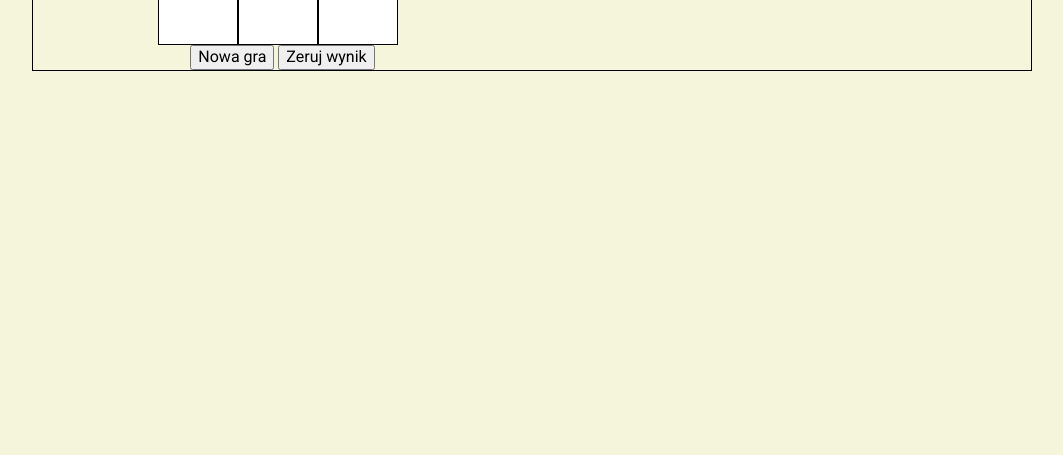
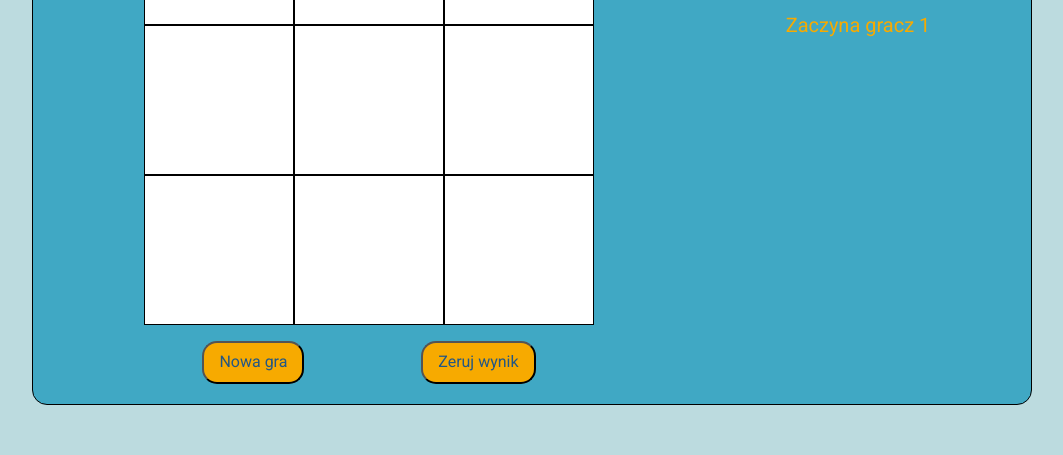
Before and after one commit to JakubM-I/tictactoe, a plain HTML site: page index.html in a window 1280 px wide. Shown: the part 345-800 px from the top of the page, without its empty margins (108-1171 px from the left). Drawn offline with nearby package versions, Linux system fonts and the light colour scheme.

Commit message:
Next style added

```diff
--- a/index.html
+++ b/index.html
@@ -30,8 +30,8 @@
                     <div class="gameField js-gameField" id="8"></div>
                 </div>
                 <div class="gameBoardButtons">
-                    <button class="gameBoardButtons__newGame js-newGameButton">Nowa gra</button>
-                    <button class="scoreResetButton__scoreReset js-scoreResetButton">Zeruj wynik</button>
+                    <button class="gameBoardButton gameBoardButtons__newGame js-newGameButton">Nowa gra</button>
+                    <button class="gameBoardButton scoreResetButton__scoreReset js-scoreResetButton">Zeruj wynik</button>
                 </div>
             </div>
             <div class="gameBoard__scoreTable">
--- a/style.css
+++ b/style.css
@@ -6,7 +6,11 @@ html{
     box-sizing: inherit;
 }
 body{
-    background-color: beige;
+    background-color: #bcdbdf;
+    height: 100vh;
+    display: flex;
+    align-items: center;
+    justify-content: center;
 }
 .tictactoeGame{
     font-family: 'Oswald', sans-serif;
@@ -15,45 +19,63 @@ body{
     max-width: 1000px;
     margin-inline: auto;
     border: 1px solid #000;
+    border-radius: 15px;
+    background: #40a8c4;
+    /* background: #a0bce6; */
 }
 
 .tictactoeGame__header{
     text-align: center;
     font-family: 'Oswald', sans-serif;
     font-size: 30px;
+    color: #f7aa00;
 }
 
 .gameWrapper{
     display: grid;
-    grid-template-columns: repeat(2, 1fr);
+    grid-template-columns: 2fr 1fr;
+    width: calc(100% - 20px);
+    margin-inline: auto;
+}
+
+@media screen and (max-width: 669px) {
+    .gameWrapper{
+        grid-template-columns: 1fr;
+    }
 }
 
 .gameBoardWrapper{
     display: flex;
     flex-direction: column;
     align-items: center;
+    padding: 20px;
 }
 .gameBoard{
-    width: 250px;
+    width: 100%;
+    max-width: 450px;
     display: flex;
     flex-wrap: wrap;
+    margin-block-end: 1rem;
 }
 
 .gameField{
+    flex: 1 0 33%;
     border: 1px solid #000;
     background: #fff;
-    width: 80px;
-    height: 80px;
+    font-weight: 700;
+    /* width: 50px;*/
+    height: auto;
     position: relative;
     font-size: 25px;
     text-transform: uppercase;
+    aspect-ratio: 1/1;
 }
 
 .gameField--circle::before{
     content: "o";
     color: #f04545;
-    width: 80px;
-    height: 80px;
+    width: 100%;
+    height: 100%;
     display: flex;
     align-items: center;
     justify-content: center;
@@ -62,17 +84,61 @@ body{
 .gameField--cross::before{
     content: "x";
     color: #3a3aef;
-    width: 80px;
-    height: 80px;
+    width: 100%;
+    height: 100%;
     display: flex;
     align-items: center;
     justify-content: center;
 }
 
 .win1{
-    border: 1px solid #f04545;
+    border: 2px solid #f04545;
 }
 
 .win2{
-    border: 1px solid #3a3aef;
+    border: 2px solid #3a3aef;
 }
+
+.gameBoard__scoreTable{
+    display: flex;
+    flex-direction: column;
+    align-items: center;
+}
+
+.gameBoard__Score{
+    text-align: center;
+    color: #f7aa00;
+    font-size: 30px;
+}
+
+.gameBoard__Info{
+    color: #f7aa00;
+    text-align: center;
+    font-size: 20px;
+}
+
+.gameBoardButtons{
+    width: 100%;
+    max-width: 450px;
+    display: flex;
+    justify-content: space-around;
+}
+
+.gameBoardButton{
+    /* border: 1px solid #f04545; */
+    border-radius: 15px;
+    padding: 10px 15px;
+    cursor: pointer;
+    transition: all ease-in-out .24s;
+    color: #235784;
+    background: #f7aa00;
+}
+
+.gameBoardButton:hover{
+    background: #eab544;
+}
+
+.gameBoardButton:active{
+    transform: scale(0.9);
+    background: #e7b74f;
+}
```
